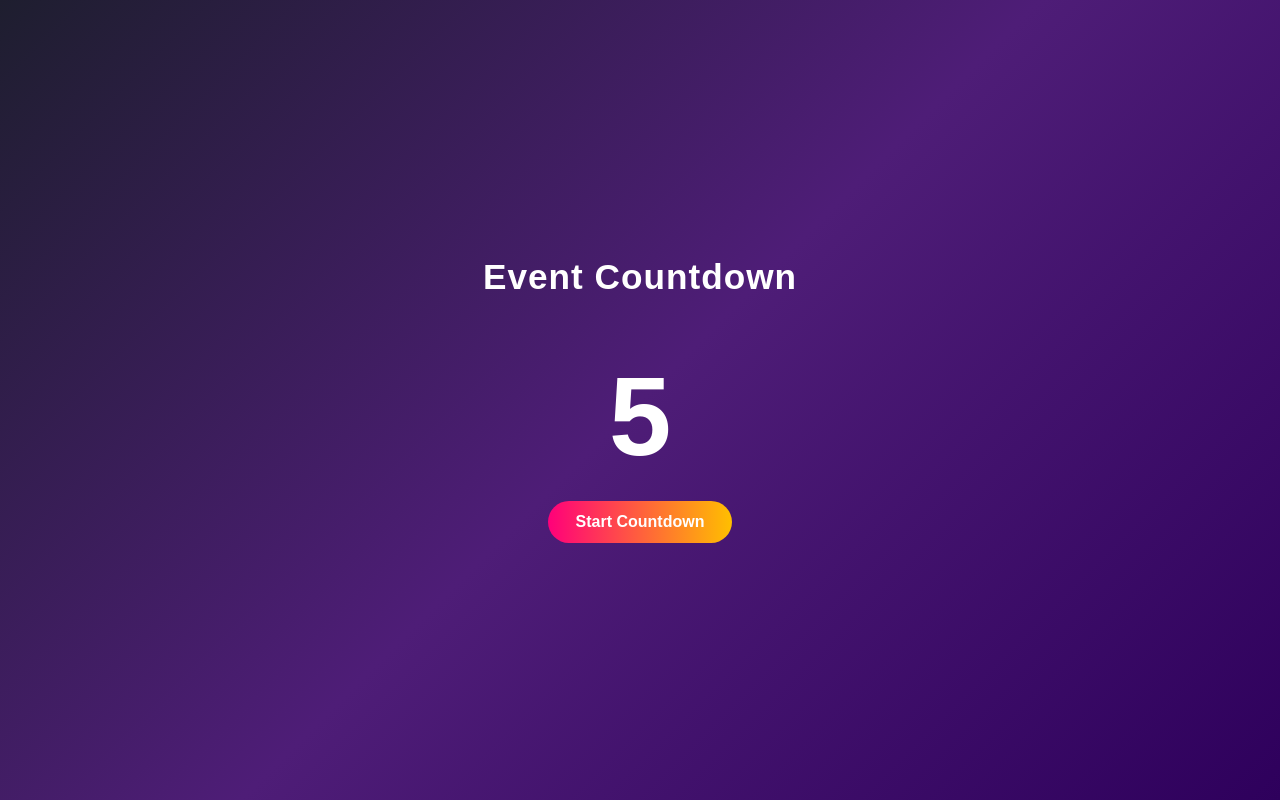
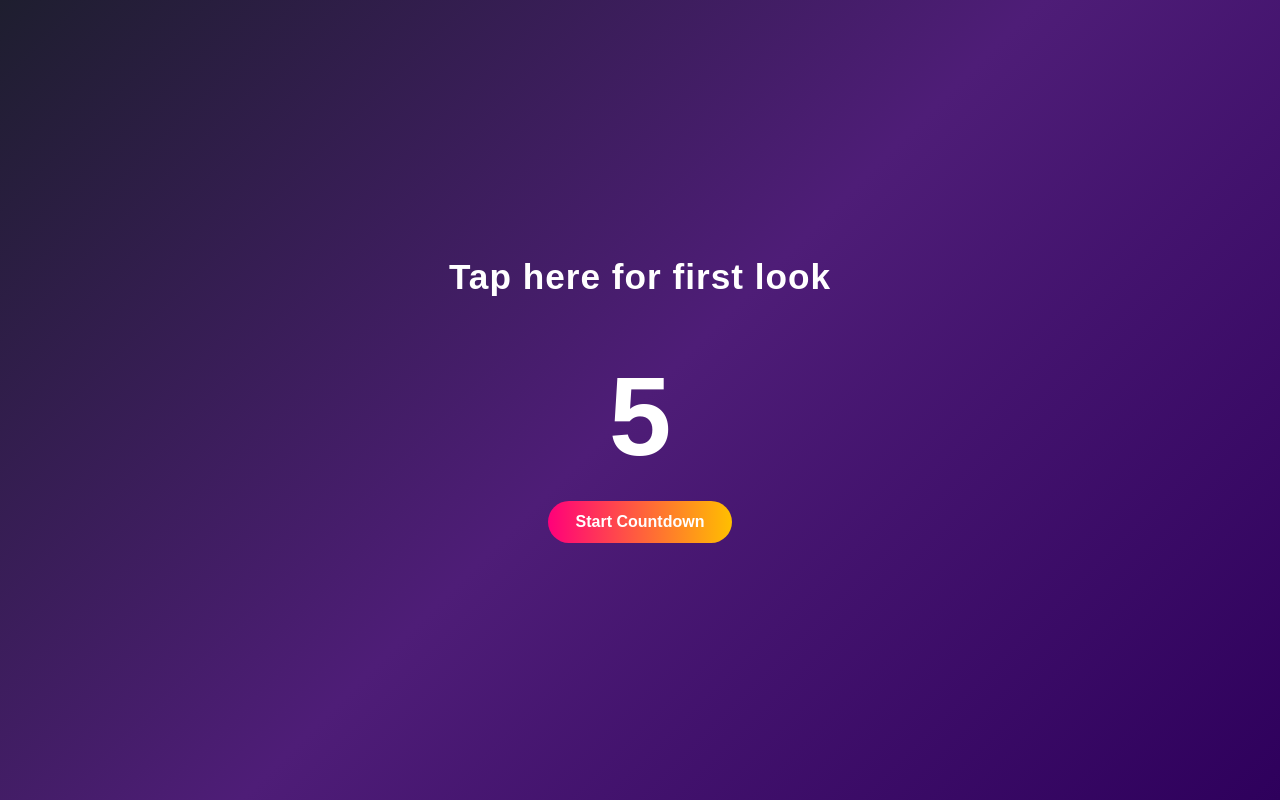
Before and after one commit to karthik18112004/launch, a plain HTML site: page index.html in a window 1280 px wide. Drawn offline with Linux system fonts and the light colour scheme.

Commit message:
Update index.html

```diff
--- a/index.html
+++ b/index.html
@@ -118,7 +118,7 @@
   </style>
 </head>
 <body>
-  <h1>Event Countdown</h1>
+  <h1>Tap here for first look</h1>
   <div id="countdown">5</div>
   <button id="startBtn">Start Countdown</button>
 
```
